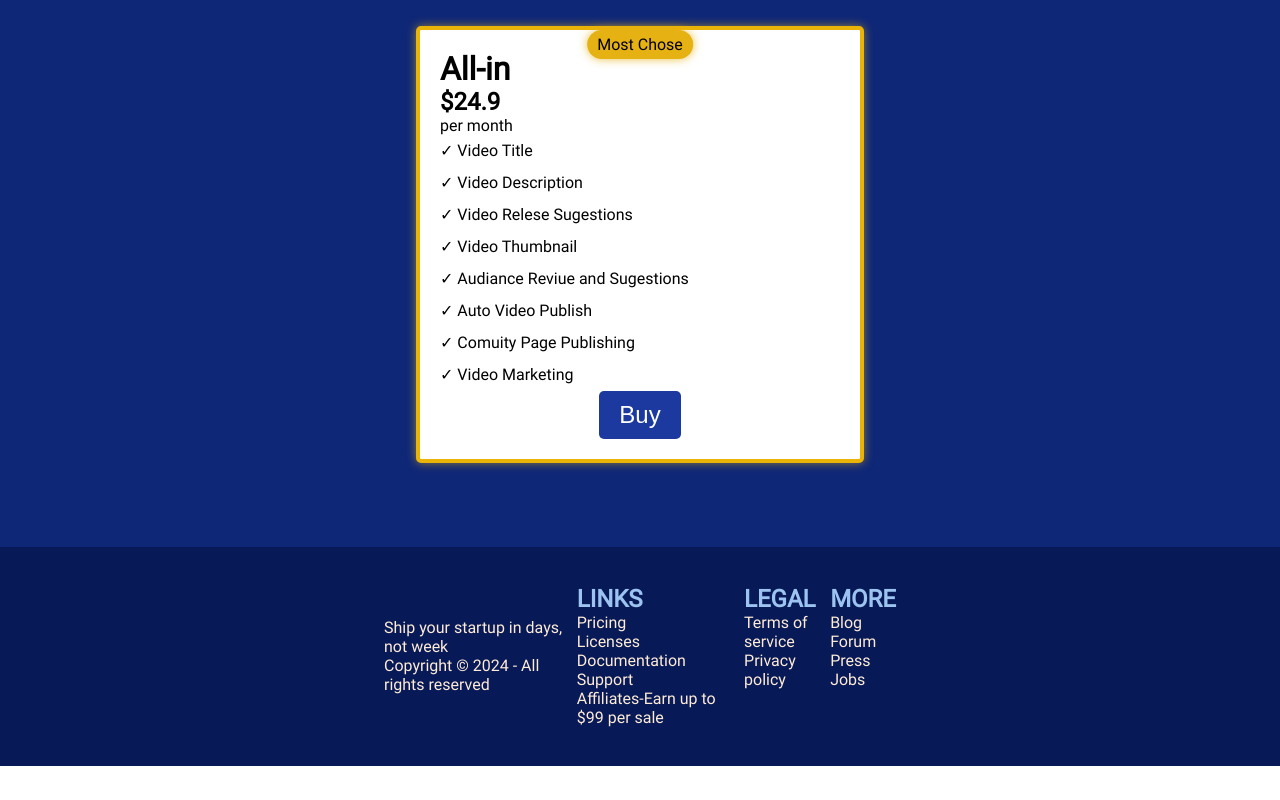
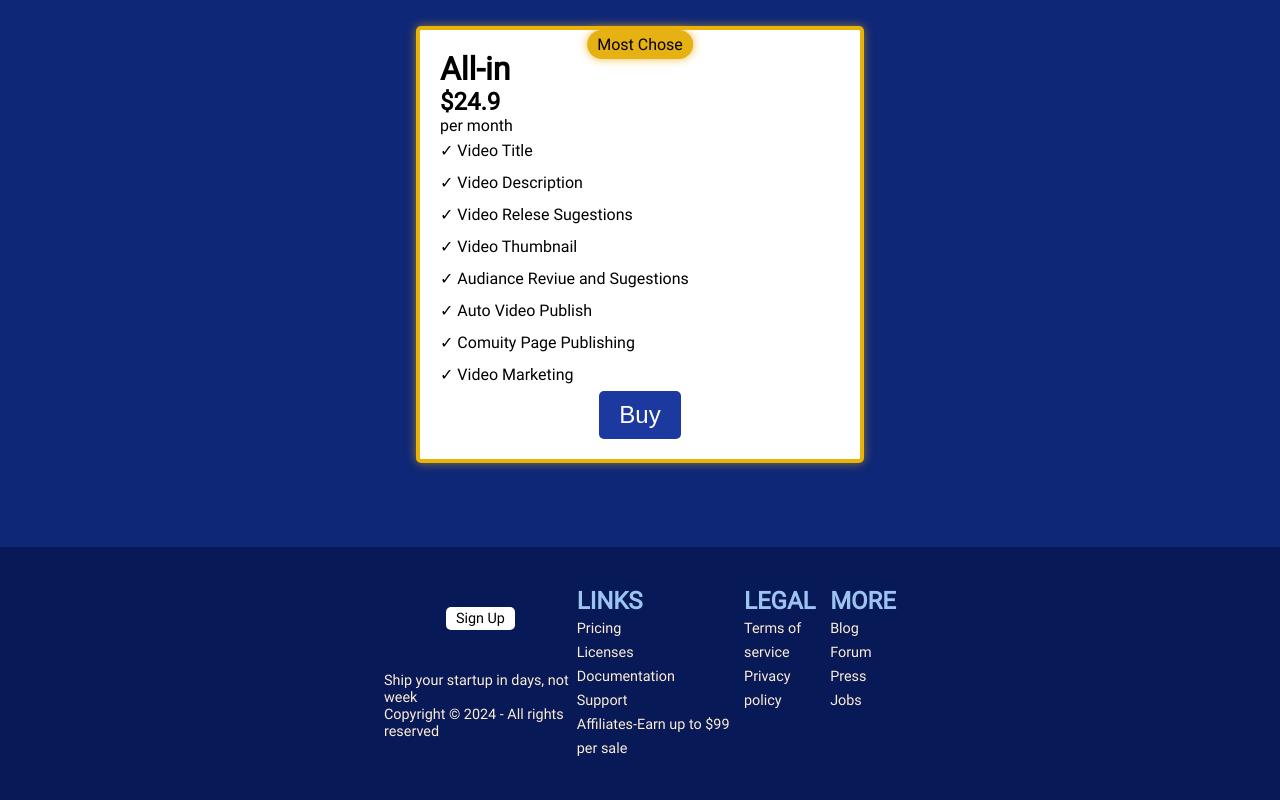
Before and after one commit to aciken/proj-01, a React (Vite) app: page / in a window 1280 px wide. Shown: the part 3475-4275 px from the top of the page. Before the commit the page ends 4241 px from the top, so only its background shows below. Built offline with nearby package versions, Linux system fonts and the light colour scheme.

Commit message:
finished header

```diff
--- a/src/Footer.jsx
+++ b/src/Footer.jsx
@@ -1,9 +1,11 @@
 import './footer.css'
+import image from './assets/logo.png'
 
 export function Footer() {
  return(
         <div className="footer">
             <div className='rights'>
+            <p className='sign-up'>Sign Up</p>
             <p>
                 Ship your startup in days, not week <br/>
                 Copyright © 2024 - All rights reserved
--- a/src/footer.css
+++ b/src/footer.css
@@ -17,7 +17,7 @@
 .footer-line h1{
     color: #9dc4f0;
     font-size: 1.5rem;
-
+    line-height: 2rem;
 }
 
 a{
@@ -28,12 +28,34 @@ a{
 .rights{
     display: flex;
     flex-direction: column;
-    justify-content: center;
+    justify-content: space-around;
     align-items: center;
-
+    font-size: .9rem;
 }
 
 .footer-line{
     display: flex;
     flex-direction: column;
+    line-height: 1.5rem;
 }
+
+.footer-line p {
+    font-size: .9rem;
+}
+
+.footer-line p:hover{
+    color: rgb(122, 33, 33);
+}
+
+.sign-up{
+    cursor: pointer;
+    background-color: white;
+    color: black;
+    padding: 3px 10px;
+    border-radius: 5px;
+}
+
+.sign-up:hover{
+    background-color: #ffecd7;
+    color: black;
+}
```
